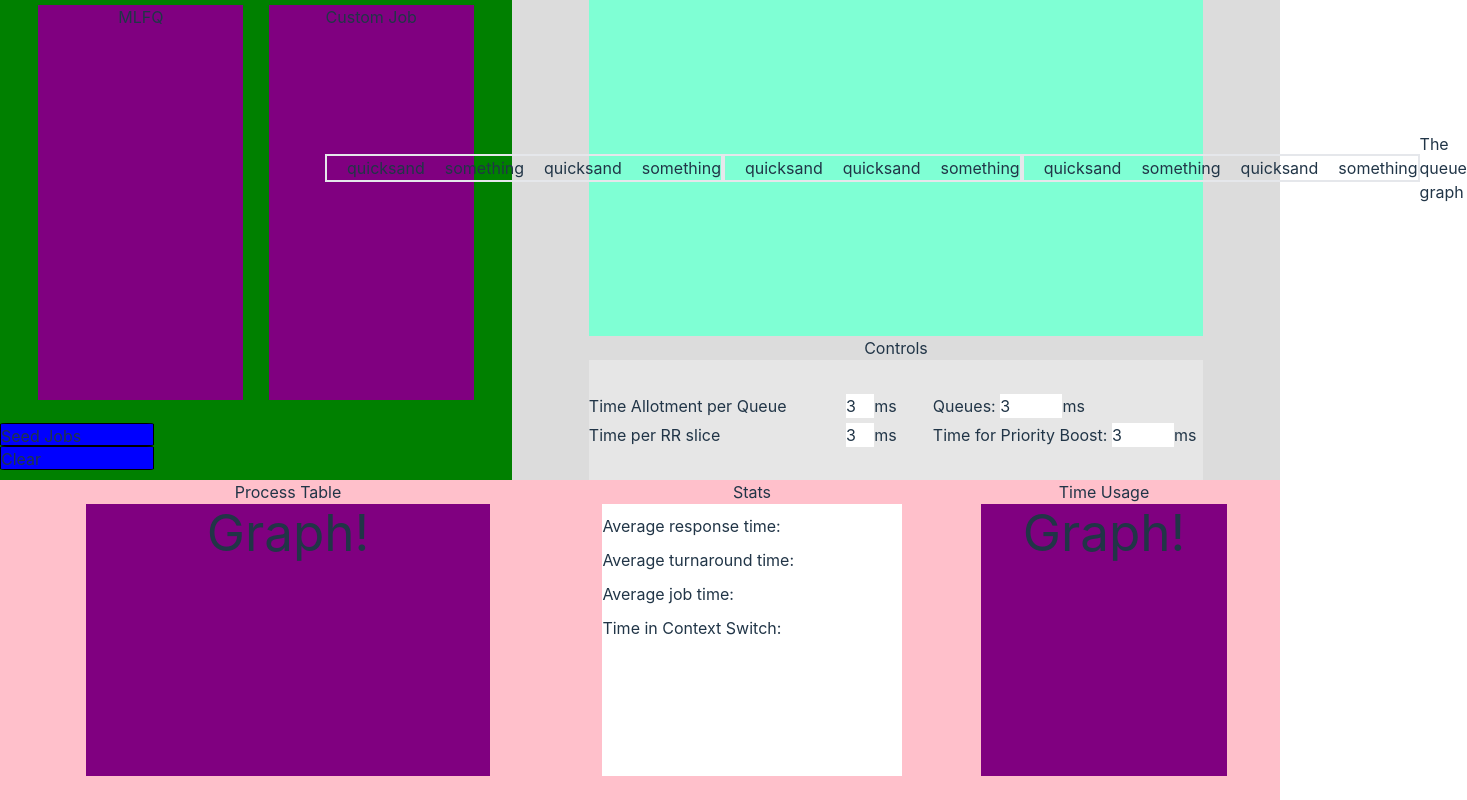
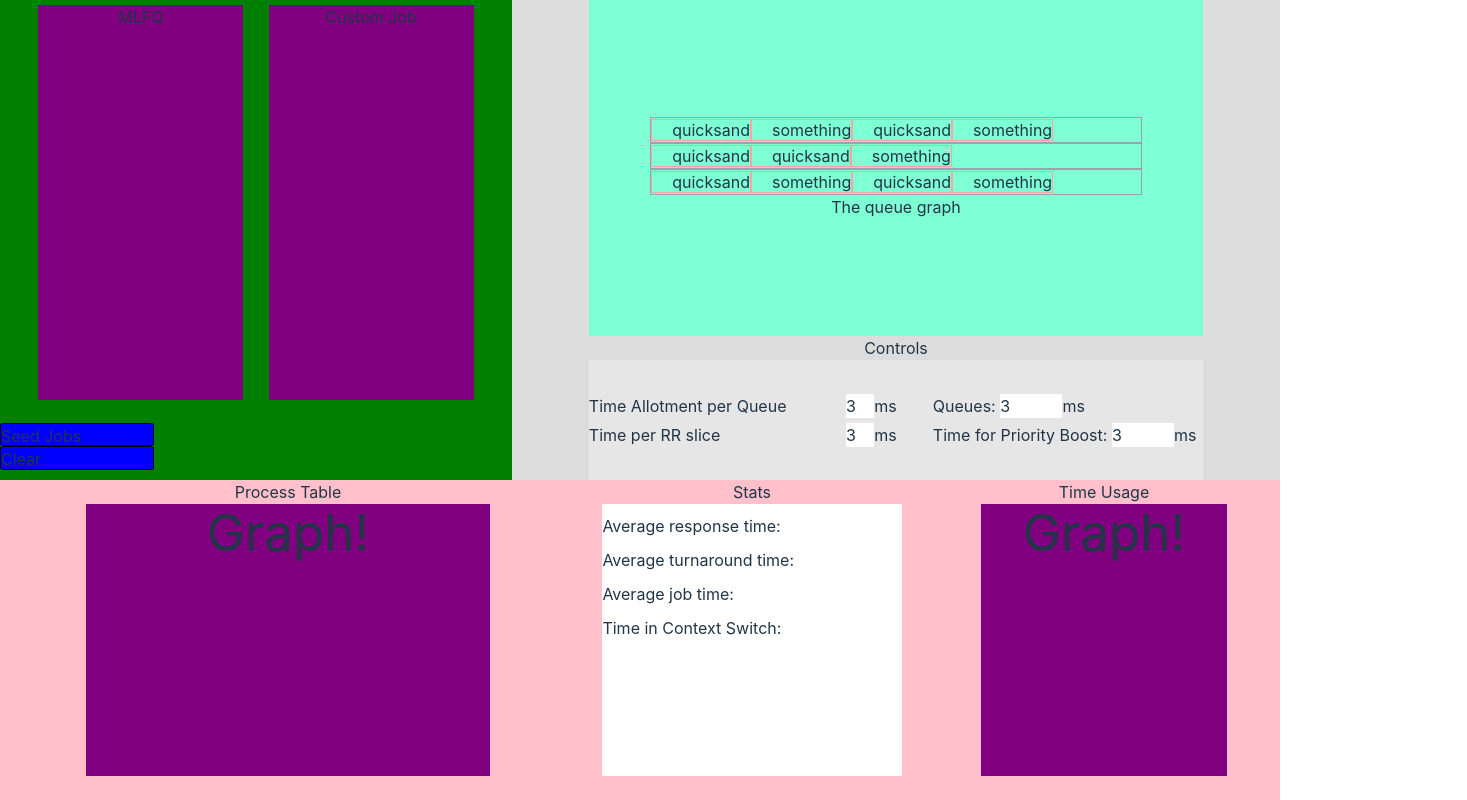
Before and after one commit to AbishurMoses/MLFQ-Visualization, a React (Vite) app: page / in a window 1280 px wide. Shown: the whole page, 1467 px wide, since content can reach past the window. Built offline with nearby package versions, Linux system fonts and the light colour scheme.

Commit message:
make queues vertical instead of horizontal

```diff
--- a/src/components/QueueGraph.jsx
+++ b/src/components/QueueGraph.jsx
@@ -53,12 +53,12 @@ const QueueGraph = (props) => {
 
     */
     return (
-        <div id="graph" className="flex flex-row" >
+        <div id="graph" className="flex flex-col">
             { data.queues.map((queue, index) => { // each queue
                 return (
-                    <div key={`${index}`} className="border-2">
+                    <div key={`${index}`} className="border border-gray-400 w-4/5">
                         { queue.map((jobRun, subIdx) => { // each jobBlock
-                            return <span className="pl-5" key={`${jobRun.name}-${index}-${subIdx}`}>{ jobRun.name }</span>
+                            return <span className="pl-5 border border-red-300" style={{width: `calc(100% - )`}} key={`${jobRun.name}-${index}-${subIdx}`}>{ jobRun.name }</span>
                         }) }
                         <br/>
                     </div>
```
